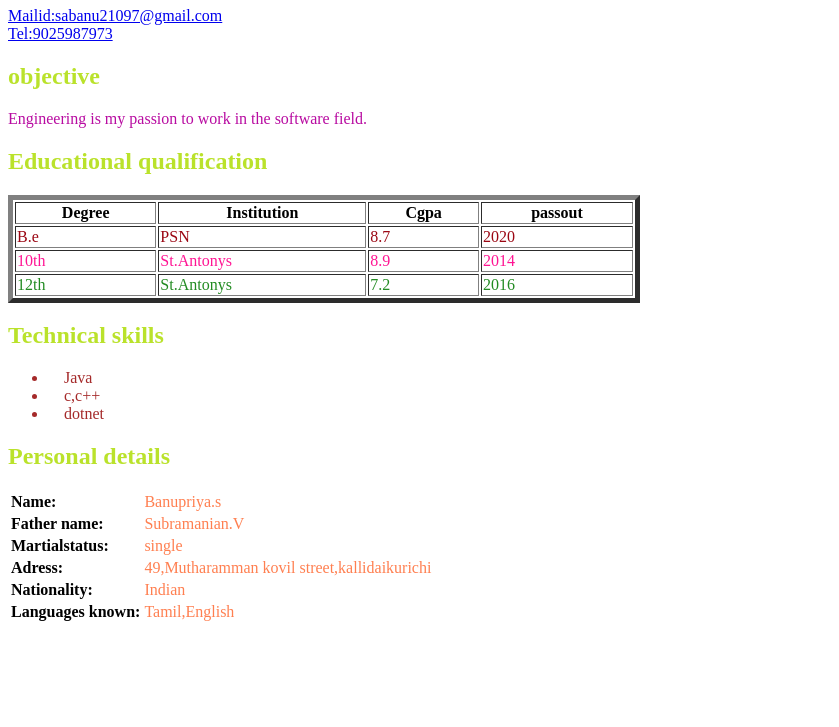
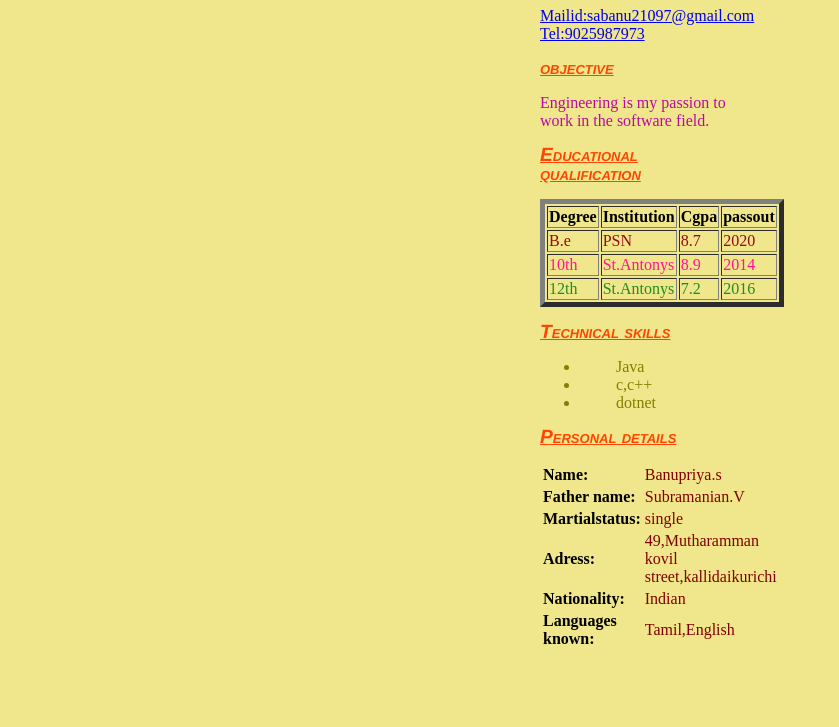
Before and after one commit to Banupriya210/personal-portfolio, a plain HTML site: page index.html in a window 1280 px wide. Shown: the part 73-800 px from the top of the page, without its empty margins (0-839 px from the left). Drawn offline with Linux system fonts and the light colour scheme.

Commit message:
changes in style sheet

```diff
--- a/css/style.css
+++ b/css/style.css
@@ -7,15 +7,25 @@ h1{
 }
 h2{
 
-    color: rgb(186, 226, 43);
+    color: orangered;
+    font-family: 'Franklin Gothic Medium', 'Arial Narrow', Arial, sans-serif;
+    font-size: larger;
+    font-style: oblique;
+    line-height: 0.5cm ;
+    font-variant: small-caps;
+    opacity: 350%;
+    text-decoration: underline;
+
+
 }
 
 .tech{
-     color: brown;
+     color: olive;
      padding-left: 1pc;
+     text-indent: 20px;
 }
 .data{
-    color: coral;
+    color: maroon;
 }
 .object{
     color: rgb(184, 11, 161);
@@ -29,3 +39,14 @@ h2{
 .higher{
     color: forestgreen;
 }
+*{
+    background-color: khaki;
+
+}
+.container{
+    margin: 0 auto;
+    width: 200px;
+    /* background-color: indianred;
+    background-size: 200px;
+    background-position: center; */
+}
--- a/index.html
+++ b/index.html
@@ -1,22 +1,25 @@
 <!DOCTYPE html>
 <html lang="en">
+
 <head>
     <meta charset="UTF-8">
     <meta name="viewport" content="width=device-width, initial-scale=1.0">
     <title>My page</title>
     <link rel="stylesheet" href="css/style.css">
 </head>
+
 <body>
+    <div class="container">
     <h1>Resume</h1>
     <p>
         <a href="Mailto:sabanu21097@gmail.com">Mailid:sabanu21097@gmail.com</a><br>
-    <a href="Tel:9025987973">Tel:9025987973</a></p>
+        <a href="Tel:9025987973">Tel:9025987973</a></p>
     <h2>objective</h2>
     <p class="object">Engineering is my passion to work in the software field.</p>
     <h2>Educational qualification</h2>
     <table border="5" width="50%">
         <tr>
-             <th>Degree</th>
+            <th>Degree</th>
             <th>Institution</td>
             <th>Cgpa</th>
             <th>passout</th>
@@ -35,7 +38,7 @@
         </tr>
         <tr>
             <td class="higher">12th</td>
-            <td class="higher" >St.Antonys</td>
+            <td class="higher">St.Antonys</td>
             <td class="higher">7.2</td>
             <td class="higher">2016</td>
         </tr>
@@ -49,7 +52,7 @@
     <h2>Personal details</h2>
     <table>
         <tr>
-           <td><b>Name:</b></td>
+            <td><b>Name:</b></td>
             <td class="data">Banupriya.s</td>
         </tr>
         <tr>
@@ -63,18 +66,20 @@
         <tr>
             <td><b>Adress:<b></td>
             <td class="data">49,Mutharamman kovil street,kallidaikurichi</td>
-        </tr>
+            </tr>
         <tr>
             <td><b>Nationality:<b></td>
             <td class="data">Indian</td>
-        </tr>
+            </tr>
         <tr>
             <td><b>Languages known:</b></td>
-            <td class="data" >Tamil,English</td>
+            <td class="data">Tamil,English</td>
 
         </tr>
 
     </table>
+    </div>
 
 </body>
+
 </html>
```
Also changed, not shown: 1 other file.
